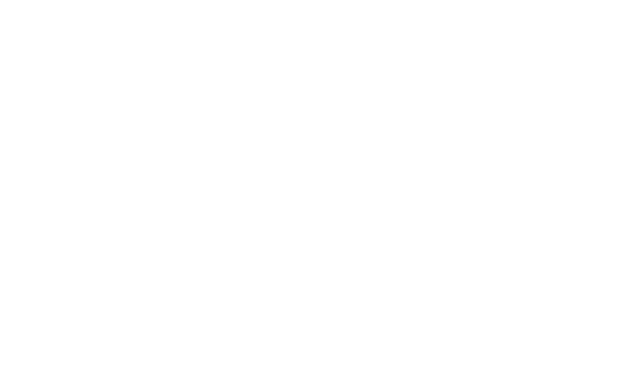
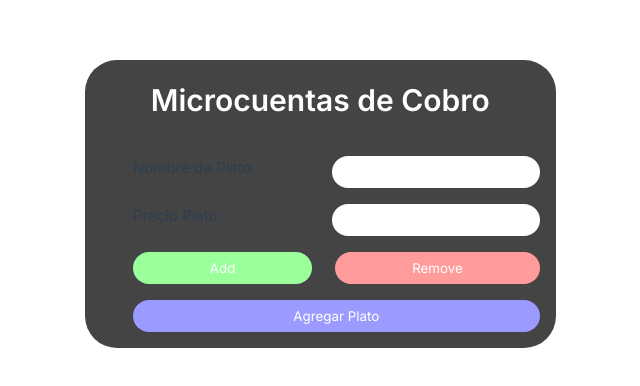
Before and after one commit to santi-ug/Microcuentas-Cobro-Vue, a Vue app: page / in a window 1280 px wide. Shown: the part 196-582 px from the top of the page, without its empty margins (555-1195 px from the left). Built offline with nearby package versions, Linux system fonts and the light colour scheme.

Commit message:
parte visual de agregación de platos

```diff
--- a/src/App.vue
+++ b/src/App.vue
@@ -1,4 +1,5 @@
 <script setup>
+import Recibo from './components/Recibo.vue'
 </script>
 
 <template>
@@ -7,9 +8,17 @@
   </header>
 
   <main>
+    <Recibo />
   </main>
 </template>
 
-<style scoped>
+<style>
+@import url('https://fonts.googleapis.com/css2?family=Inter:wght@100..900&display=swap');
 
+* {
+    font-family: 'Inter', sans-serif;
+    margin: 0;
+    padding: 0;
+    box-sizing: border-box;
+}
 </style>
--- a/src/components/Recibo.vue
+++ b/src/components/Recibo.vue
@@ -0,0 +1,100 @@
+<template>
+    <div class="container">
+        <h1 class="titulo">Microcuentas de Cobro</h1>
+        <div class="recibo">
+            <div class="platos">
+                <div class="platos-item">
+                    <label for="">Nombre de Plato</label>
+                    <input type="text">
+                </div>
+
+
+                <div class="platos-item">
+                    <label for="">Precio Plato</label>
+                    <input type="text">
+                </div>
+
+
+                <div class="platos-buttons">
+                    <button class="add-one">Add</button>
+                    <button class="remove-one">Remove</button>
+                </div>
+
+                <button class="add-plate">Agregar Plato</button>
+            </div>
+            <div class="factura">
+                <div class="factura-platos_agregados"></div>
+                <div class="factura-precion_total"></div>
+            </div>
+        </div>
+    </div>
+</template>
+
+<script></script>
+
+<style scoped>
+.container {
+    background-color: rgb(68, 68, 68);
+    border-radius: 2rem;
+}
+.titulo {
+    text-align: center;
+    color: white;
+    padding: 1rem;
+    font-weight: 600;
+}
+
+.platos {
+    display: flex;
+    flex-direction: column;
+    justify-content: space-between;
+    gap: 1rem;
+    margin-left: 2rem;
+}
+
+.platos-item {
+    display: flex;
+    justify-content: space-between;
+    gap: 5rem;
+}
+
+.platos-item input {
+    padding: 0.5rem;
+    border-radius: 1rem;
+    border: none;
+}
+
+.platos-buttons {
+    display: flex;
+    justify-content: space-between;
+}
+
+.platos-buttons button {
+    padding: 0.5rem 4.8rem;
+    border-radius: 1rem;
+    color: white;
+    border: none;
+}
+
+.platos-buttons button:first-child {
+    background-color: rgb(155, 255, 155);
+}
+
+.platos-buttons button:last-child {
+    background-color: rgb(255, 155, 155);
+}
+
+.add-plate {
+    padding: 0.5rem 2rem;
+    border-radius: 1rem;
+    color: white;
+    border: none;
+    background-color: rgb(155, 155, 255);
+}
+
+.recibo {
+    display: flex;
+    justify-content: space-between;
+    padding: 1rem;
+}
+</style>
```
